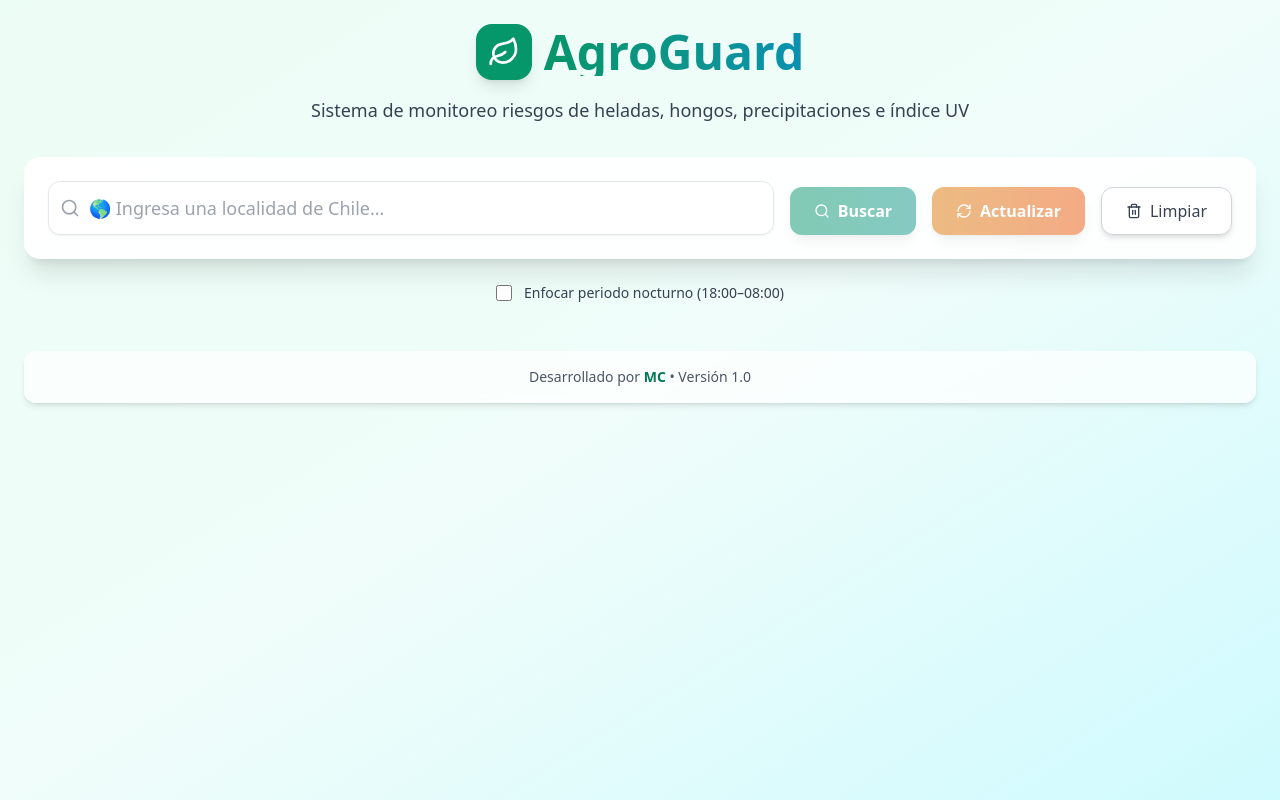
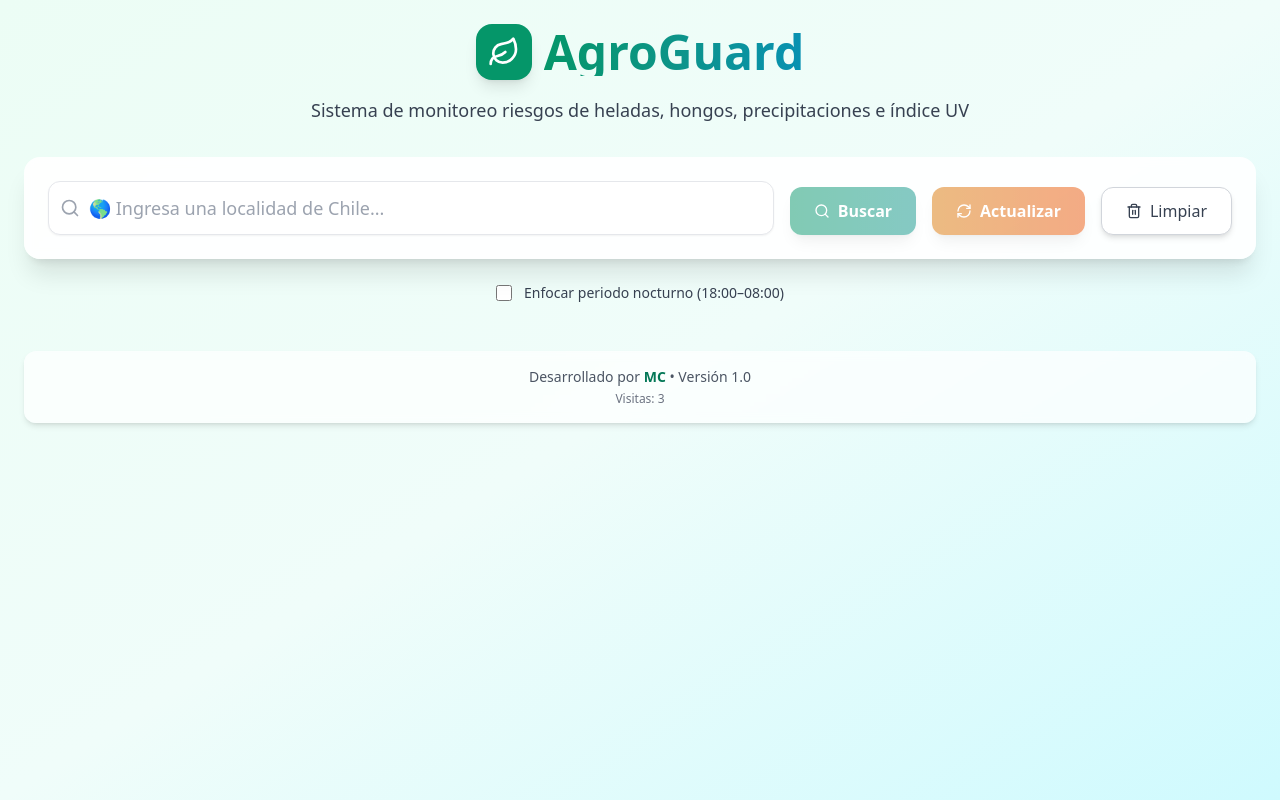
Before and after one commit to mcastror2000/AgroGuard, a React (Vite) app: page / in a window 1280 px wide. Built offline with nearby package versions, Linux system fonts and the light colour scheme.

Commit message:
Agregar contador de visitas persistente

```diff
--- a/src/App.tsx
+++ b/src/App.tsx
@@ -7,6 +7,7 @@ import { RiskIndicator } from './components/RiskIndicator';
 import { TodaySummary } from './components/TodaySummary';
 import { FrostForecast } from './components/FrostForecast';
 import { WeatherForecast } from './components/WeatherForecast';
+import { incrementVisitCounter, formatVisitCount } from './utils/visitCounter';
 
 import { geocode, fetchForecast, fetchObservations, LocationData } from './services/weatherAPI';
 import { frostCategory, fungalRisk, uvCategory } from './utils/riskCalculations';
@@ -21,6 +22,13 @@ export default function App() {
   const [focusNight, setFocusNight] = useState(false);
   const [servedFromCache, setServedFromCache] = useState(false);
   const lastController = useRef<AbortController | null>(null);
+  const [visitCount, setVisitCount] = useState(0);
+
+  // Incrementar contador de visitas al cargar la aplicación
+  useEffect(() => {
+    const count = incrementVisitCounter();
+    setVisitCount(count);
+  }, []);
 
   // Search location function
   async function searchLocation(forceRefresh = false) {
@@ -365,6 +373,9 @@ export default function App() {
             <p className="text-sm text-gray-600">
               Desarrollado por <span className="font-semibold text-emerald-700">MC</span> • Versión 1.0
             </p>
+            <p className="text-xs text-gray-500 mt-1">
+              Visitas: {formatVisitCount(visitCount)}
+            </p>
           </div>
         </motion.footer>
       </div>
--- /dev/null
+++ b/src/utils/visitCounter.ts
@@ -0,0 +1,53 @@
+// Contador de visitas persistente
+const VISIT_COUNTER_KEY = "agroguard:visit_counter";
+const SESSION_KEY = "agroguard:session_id";
+
+export function incrementVisitCounter(): number {
+  try {
+    // Generar ID de sesión único para evitar contar múltiples veces en la misma sesión
+    const currentSessionId = generateSessionId();
+    const lastSessionId = localStorage.getItem(SESSION_KEY);
+
+    // Solo incrementar si es una nueva sesión
+    if (currentSessionId !== lastSessionId) {
+      const currentCount = getVisitCount();
+      const newCount = currentCount + 1;
+
+      localStorage.setItem(VISIT_COUNTER_KEY, newCount.toString());
+      localStorage.setItem(SESSION_KEY, currentSessionId);
+
+      return newCount;
+    }
+
+    return getVisitCount();
+  } catch {
+    return 1;
+  }
+}
+
+export function getVisitCount(): number {
+  try {
+    const count = localStorage.getItem(VISIT_COUNTER_KEY);
+    return count ? parseInt(count, 10) || 1 : 1;
+  } catch {
+    return 1;
+  }
+}
+
+function generateSessionId(): string {
+  // Generar ID basado en timestamp y random para identificar sesiones únicas
+  const timestamp = Date.now();
+  const random = Math.random().toString(36).substring(2);
+  return `${timestamp}-${random}`;
+}
+
+// Función para formatear el número de visitas
+export function formatVisitCount(count: number): string {
+  if (count < 1000) {
+    return count.toString();
+  } else if (count < 1000000) {
+    return `${(count / 1000).toFixed(1)}k`;
+  } else {
+    return `${(count / 1000000).toFixed(1)}M`;
+  }
+}
```
